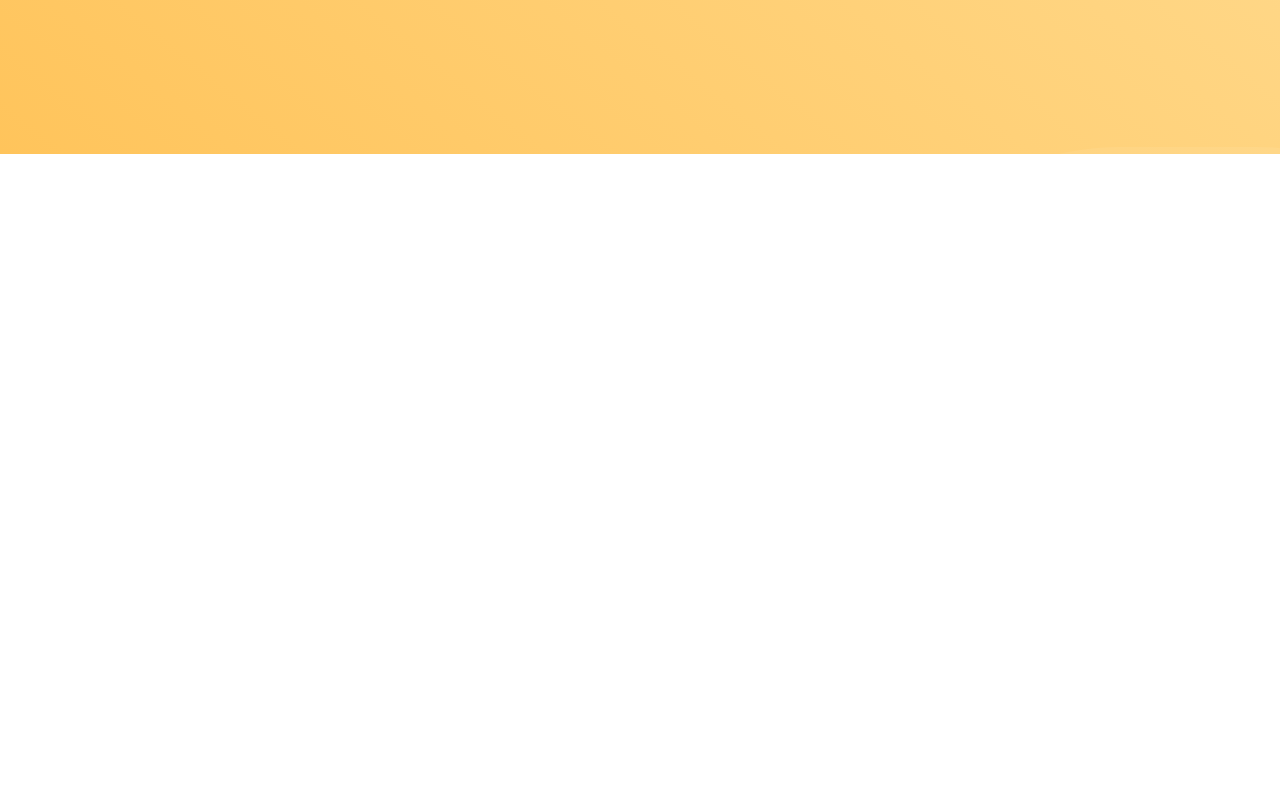
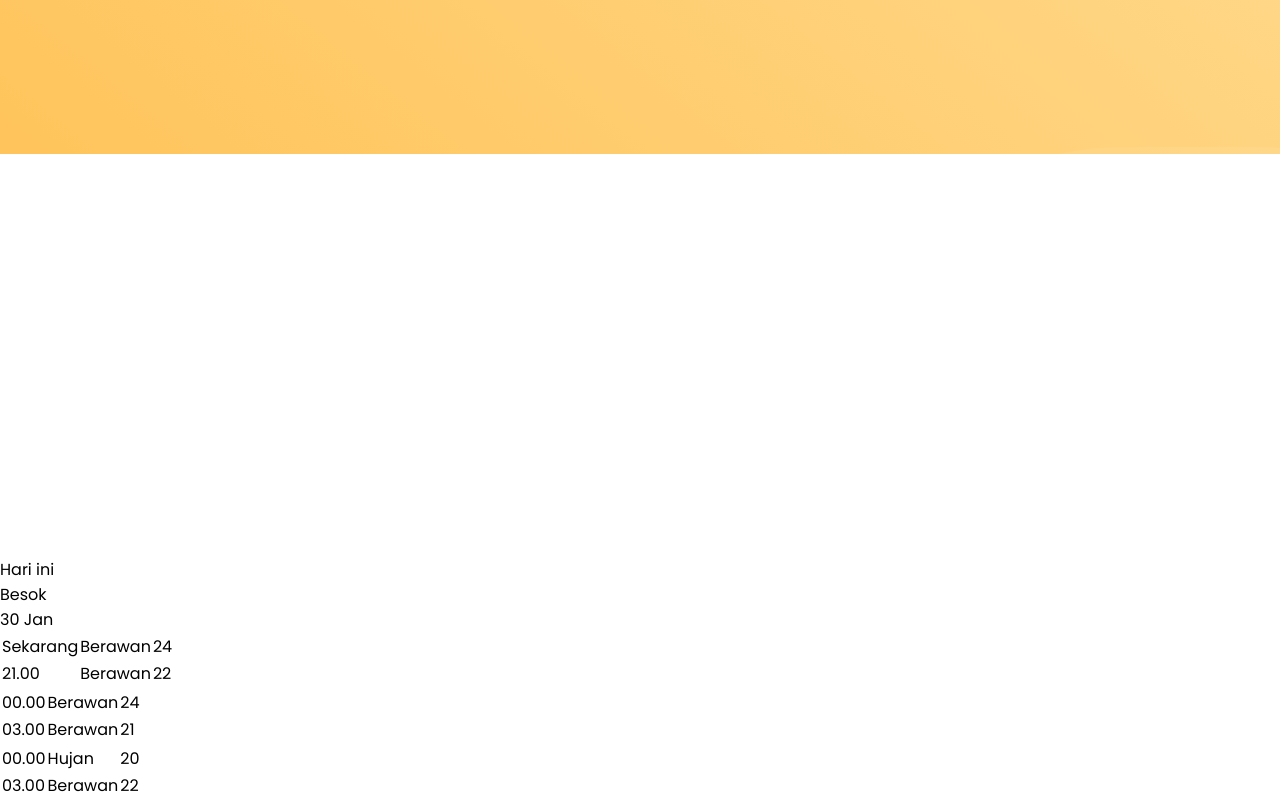
Before and after one commit to retry19/cuaca-kini-website, a React (Create React App) app: page / in a window 1280 px wide. Shown: the part 880-1680 px from the top of the page. Before the commit the page ends 1465 px from the top, so only its background shows below. Built offline with nearby package versions, Linux system fonts and the light colour scheme.

Commit message:
add component html

```diff
--- a/src/App.js
+++ b/src/App.js
@@ -1,7 +1,28 @@
-import React from 'react';
+import React, { Component } from 'react';
 import './assets/styles/App.scss';
 
-function App() {
+
+class App extends Component {
+  componentDidMount() {
+    this.tabDays()
+  }
+
+  tabDays = () => {
+    const tabs = document.querySelectorAll('[data-tab-target]')
+    const tabContents = document.querySelectorAll('[data-tab-content]')
+
+    tabs.forEach(tab => {
+      tab.addEventListener('click', () => {
+        const target = document.querySelector(tab.dataset.tabTarget)
+        tabContents.forEach(tabContent => tabContent.classList.remove('active'))
+        tabs.forEach(tab => tab.classList.remove('active'))
+        tab.classList.add('active')
+        target.classList.add('active')
+      })
+    })
+  }
+
+  render() {
     return (
       <div className="App">
 
@@ -26,7 +47,6 @@ function App() {
           </datalist>
         </section>
 
-
         <div className="sun">
           <div className="mainInfo">
             <h1>26</h1>
@@ -37,8 +57,65 @@ function App() {
           </div>
           <div id="sun"></div>
         </div>
+
+        <ul className="tabs">
+          <li className="tab active" data-tab-target="#tab-today">Hari ini</li>
+          <li className="tab" data-tab-target="#tab-tomorow">Besok</li>
+          <li className="tab" data-tab-target="#tab-after-tomorow">30 Jan</li>
+        </ul>
+        <div className="tab-content">
+          <div id="tab-today" className="active" data-tab-content>
+            <table>
+              <tbody>
+                <tr>
+                  <td>Sekarang</td>
+                  <td>Berawan</td>
+                  <td>24 </td>
+                </tr>
+                <tr>
+                  <td>21.00</td>
+                  <td>Berawan</td>
+                  <td>22 </td>
+                </tr>
+              </tbody>
+            </table>
           </div>
-  );
+          <div id="tab-tomorow" data-tab-content>
+            <table>
+              <tbody>
+                <tr>
+                  <td>00.00</td>
+                  <td>Berawan</td>
+                  <td>24 </td>
+                </tr>
+                <tr>
+                  <td>03.00</td>
+                  <td>Berawan</td>
+                  <td>21 </td>
+                </tr>
+              </tbody>
+            </table>
+          </div>
+          <div id="tab-after-tomorow" data-tab-content>
+            <table>
+              <tbody>
+                <tr>
+                  <td>00.00</td>
+                  <td>Hujan</td>
+                  <td>20 </td>
+                </tr>
+                <tr>
+                  <td>03.00</td>
+                  <td>Berawan</td>
+                  <td>22 </td>
+                </tr>
+              </tbody>
+            </table>
+          </div>
+        </div>
+      </div>
+    )
+  }
 }
 
 export default App;
```
Lines whose indentation alone changed are shown as unchanged.
